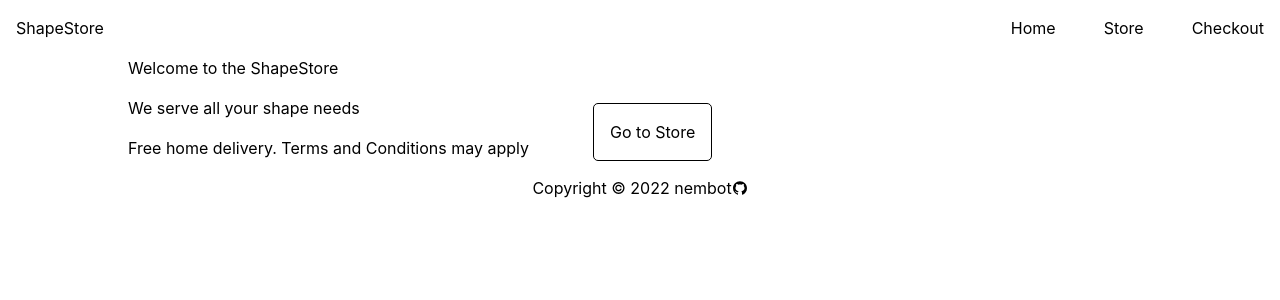
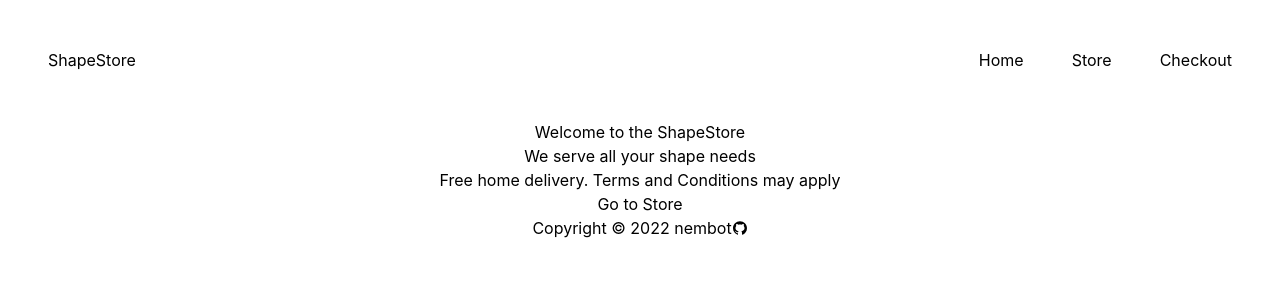
Before and after one commit to NemB0t/shapestore, a React (Create React App) app: page / in a window 1280 px wide. Shown: the top 300 px of the page. Built offline with nearby package versions, Linux system fonts and the light colour scheme.

Commit message:
Styled Nav using tailwind

```diff
--- a/src/Components/Home.js
+++ b/src/Components/Home.js
@@ -1,10 +1,10 @@
 import { Link } from 'react-router-dom';
-import './Home.css'
+// import './Home.css'
 
 
 function Home() {
     return (
-      <div className='home-elem'>
+      <div className=''>
         <div className='home-content'>
           <div className="main">
             <h1>Welcome to the ShapeStore</h1>
--- a/src/Components/Navi.js
+++ b/src/Components/Navi.js
@@ -1,15 +1,15 @@
-import './Navi.css';
+// import './Navi.css';
 import { Link } from "react-router-dom";
 
 function Navi() {
     return (
-    <nav>
-        <li><Link to="/" className='link-tag'>ShapeStore</Link></li>
+    <nav className="flex-initial flex justify-between items-center p-12">
+        <Link to="/" className='no-underline'>ShapeStore</Link>
 
-        <ul>
-            <li><Link to="/" className='link-tag'>Home</Link></li>
-            <li><Link to="/store" className='link-tag'>Store</Link></li>
-            <li><Link to="/checkout" className='link-tag'>Checkout</Link></li>
+        <ul className="flex justify-center items-center gap-12">
+            <li className="list-none"><Link to="/" className='no-underline'>Home</Link></li>
+            <li className="list-none"><Link to="/store" className='no-underline'>Store</Link></li>
+            <li className="list-none"><Link to="/checkout" className='no-underline'>Checkout</Link></li>
         </ul>
     </nav>
     );
--- a/src/index.css
+++ b/src/index.css
@@ -1,6 +1,8 @@
-@tailwind base;
-@tailwind components;
-@tailwind utilities;
+@import "tailwindcss/base";
+
+@import "tailwindcss/components";
+
+@import "tailwindcss/utilities";
 body {
   font-family: -apple-system, BlinkMacSystemFont, 'Segoe UI', 'Roboto', 'Oxygen',
     'Ubuntu', 'Cantarell', 'Fira Sans', 'Droid Sans', 'Helvetica Neue',
```
